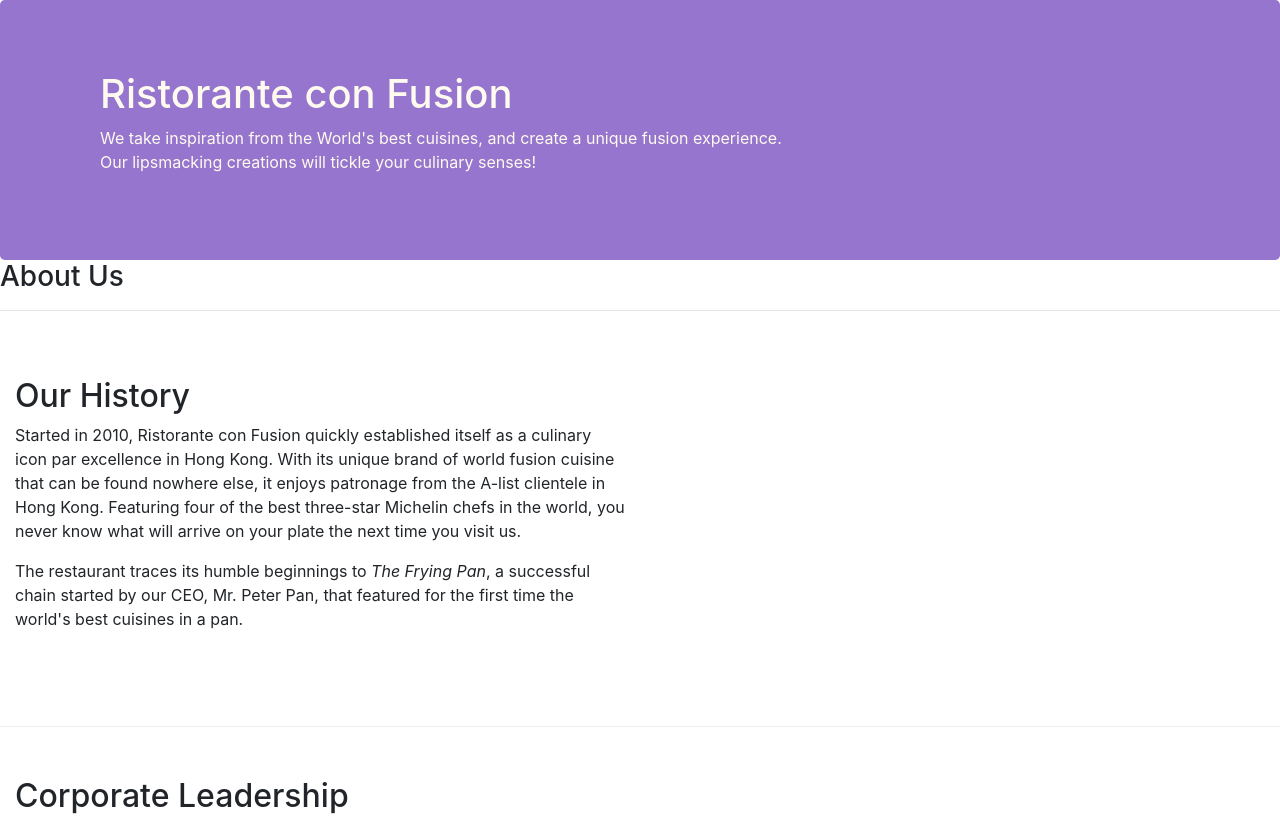
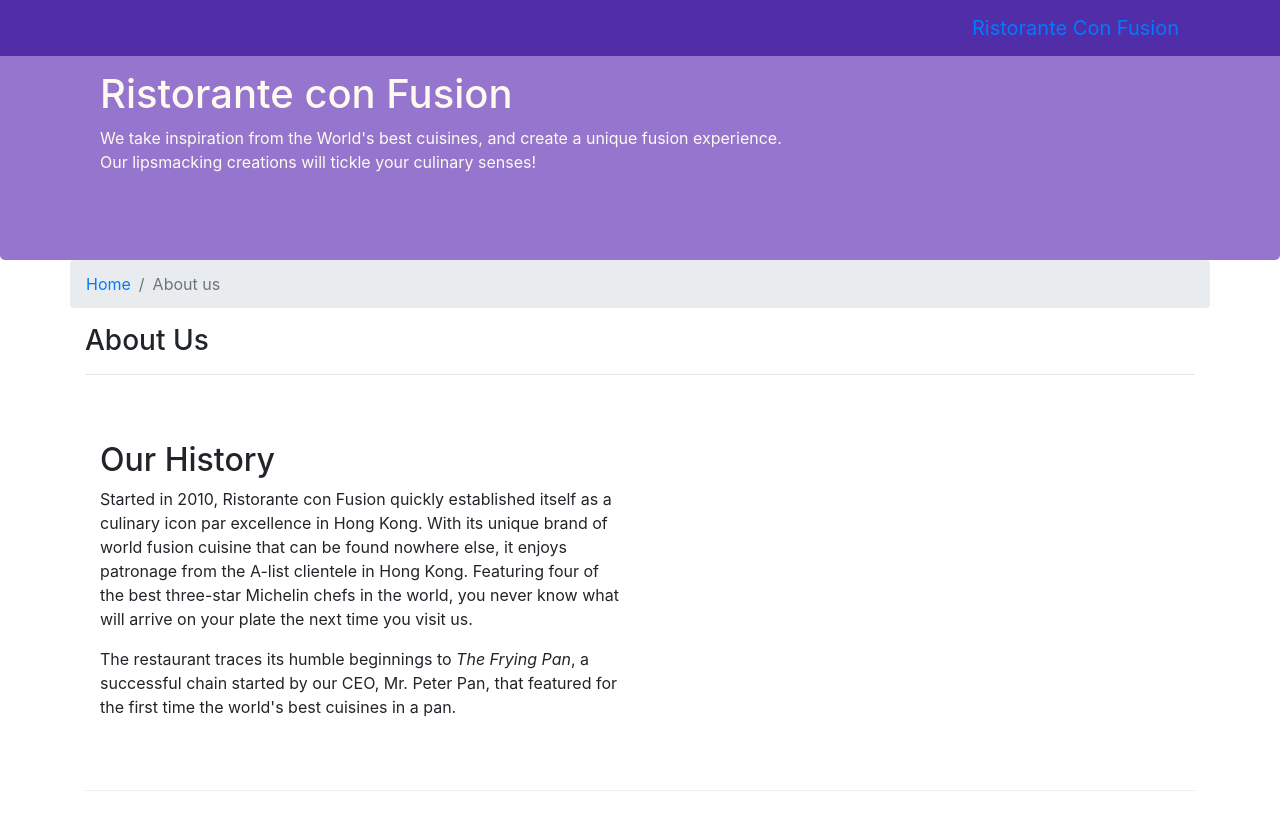
Before and after one commit to Ughanze23/conFusion, a website: page aboutus.html in a window 1280 px wide. Shown: the top 818 px of the page. Drawn offline with nearby package versions, Linux system fonts and the light colour scheme.

Commit message:
Navbar and breadcrumbs

```diff
--- a/aboutus.html
+++ b/aboutus.html
@@ -16,6 +16,24 @@
 
 <body>
 
+<nav class="navbar navbar-inverse navbar-toggleable-sm fixed-top">
+    <div class="container">
+
+<button class="navbar-toggler" type="button" data-toggle="collapse" data-target="#Navbar">
+    <span class="navbar-toggler-icon"></span>
+</button>
+
+ <a class="navbar-brand" href="#">Ristorante Con Fusion</a>
+<div class="collapse navbar-collapse" id="Navbar">
+    <ul class="navbar-nav">
+       <li class="nav-item"> <a class="nav-link" href="index.html"><i></i>Home</a></li>
+       <li class="nav-item active"> <a class="nav-link" href="./aboutus.html"><i></i>About</a></li>
+       <li class="nav-item"> <a class="nav-link" href="#"><i></i>Menu </a></li>
+       <li class="nav-item"> <a class="nav-link" href="#"><i></i>Contact</a></li>
+    </ul>
+    <div>
+    </div>
+</nav>
     <header class="jumbotron">
         <div class="container">
             <div class="row row-header">
@@ -29,9 +47,14 @@
         </div>
     </header>
 
-    <div>
-        <div>
-            <div>
+    <div class="container">
+        <div class="row">
+
+                <ol class="col-12 breadcrumb">
+                    <li class="breadcrumb-item"><a href="./index.html">Home</a></li>
+                    <li class="breadcrumb-item active">About us</li>
+                </ol>
+                <div class="col-12">
                <h3>About Us</h3>
                <hr>
             </div>
@@ -83,8 +106,8 @@
                 <div class="col-5 offset-1 col-sm-2">
                     <h5>Links</h5>
                     <ul class="list-unstyled">
-                        <li><a href="#">Home</a></li>
-                        <li><a href="#">About</a></li>
+                        <li><a href="index.html">Home</a></li>
+                        <li><a href="./aboutus.html">About</a></li>
                         <li><a href="#">Menu</a></li>
                         <li><a href="#">Contact</a></li>
                     </ul>
--- a/style.css
+++ b/style.css
@@ -28,3 +28,12 @@ address{
     margin : 0px;
     color: #0f0f0f;
 }
+
+body{
+    padding: 50px 0px 0px 0px 0px;
+    z-index: 0;
+}
+
+.navbar-inverse{
+    background-color: #512da8;
+}
```
Also changed, not shown: index.html (+20 -2 lines).
